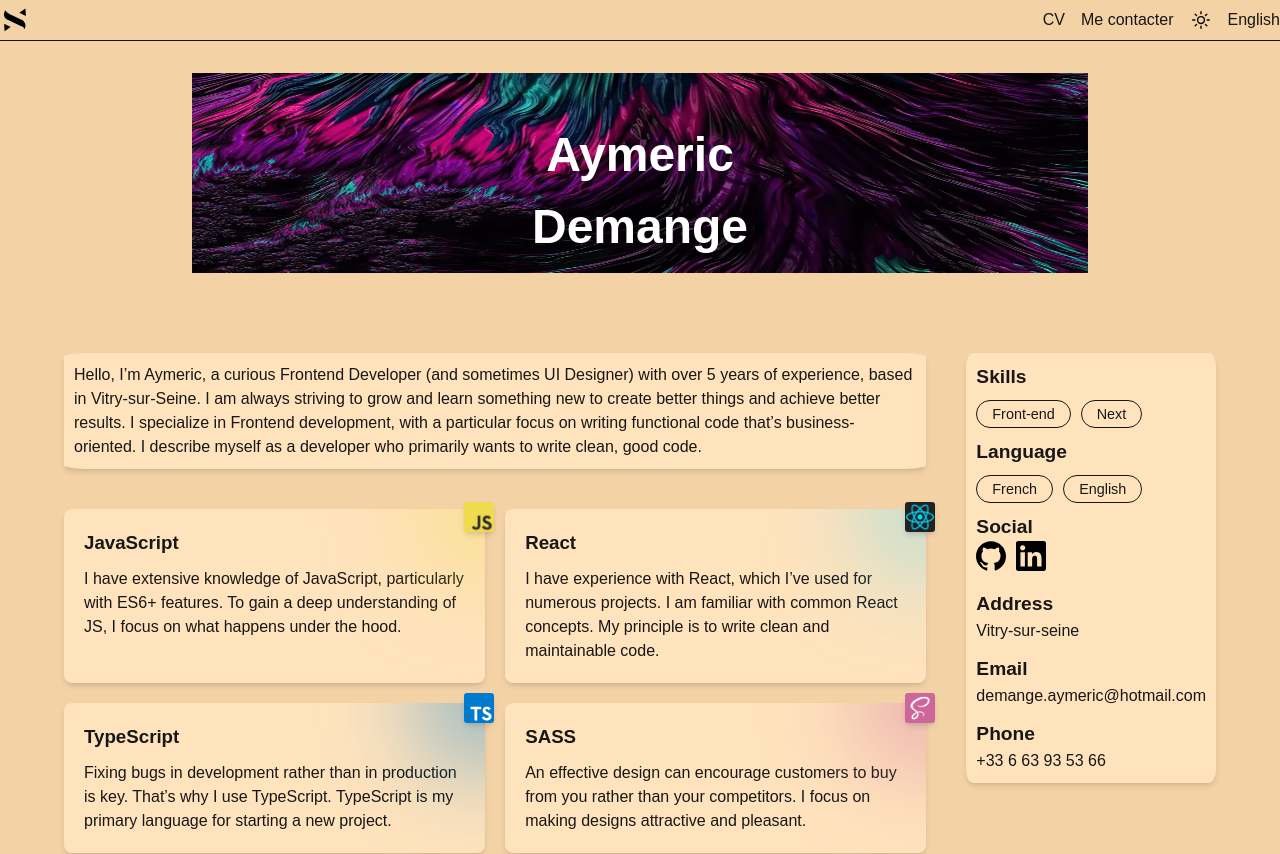
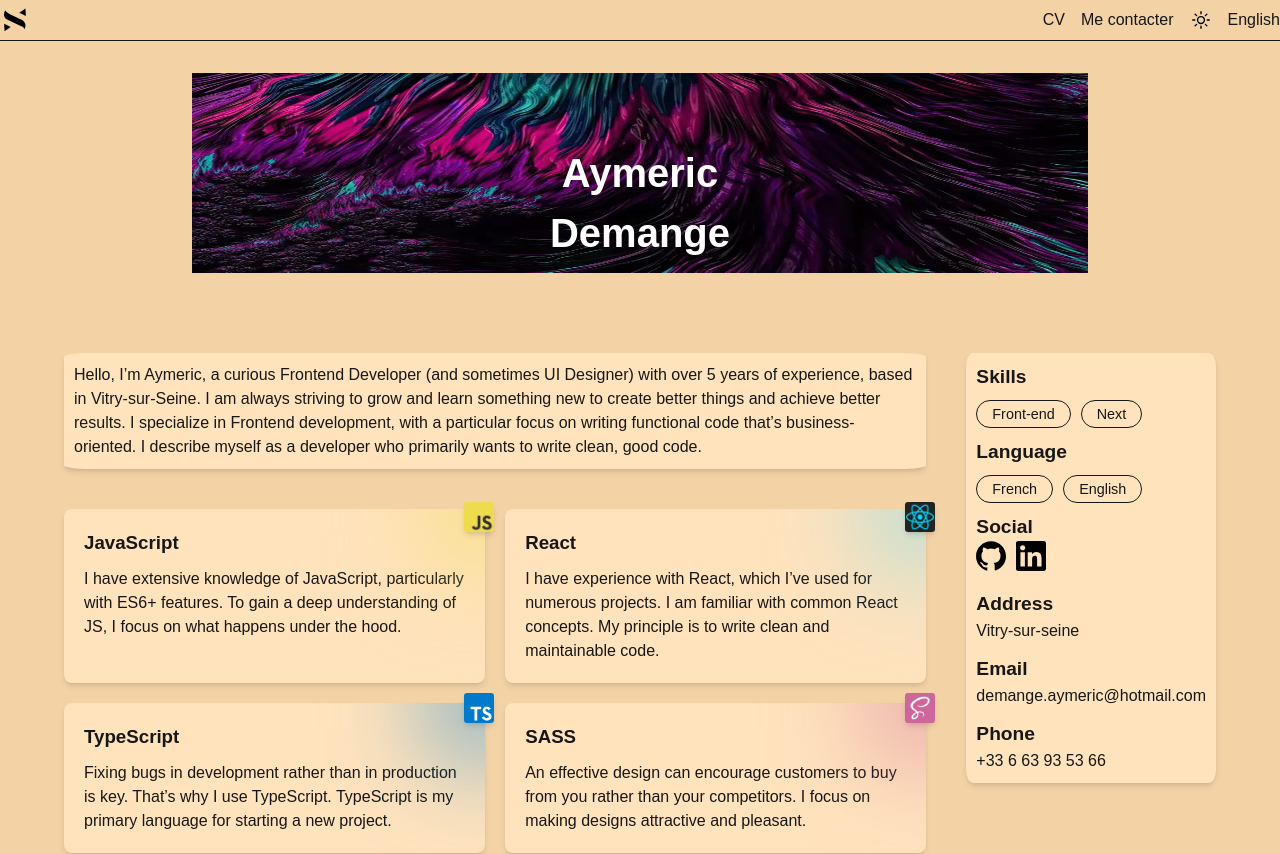
Before and after one commit to AymericShini/Portfolio, a Next.js app: page / in a window 1280 px wide. Shown: the top 854 px of the page. Built offline with nearby package versions, Linux system fonts and the light colour scheme.

Commit message:
feat(name): update name size to trigger portainer

```diff
--- a/src/pages/index.module.scss
+++ b/src/pages/index.module.scss
@@ -21,12 +21,12 @@
   }
 
   .heroTitle {
-    font-size: 3rem;
+    font-size: 2.5rem;
     font-weight: bold;
   }
 
   .heroSubtitle {
-    font-size: 3rem;
+    font-size: 2.5rem;
     font-weight: bold;
   }
 }
```
